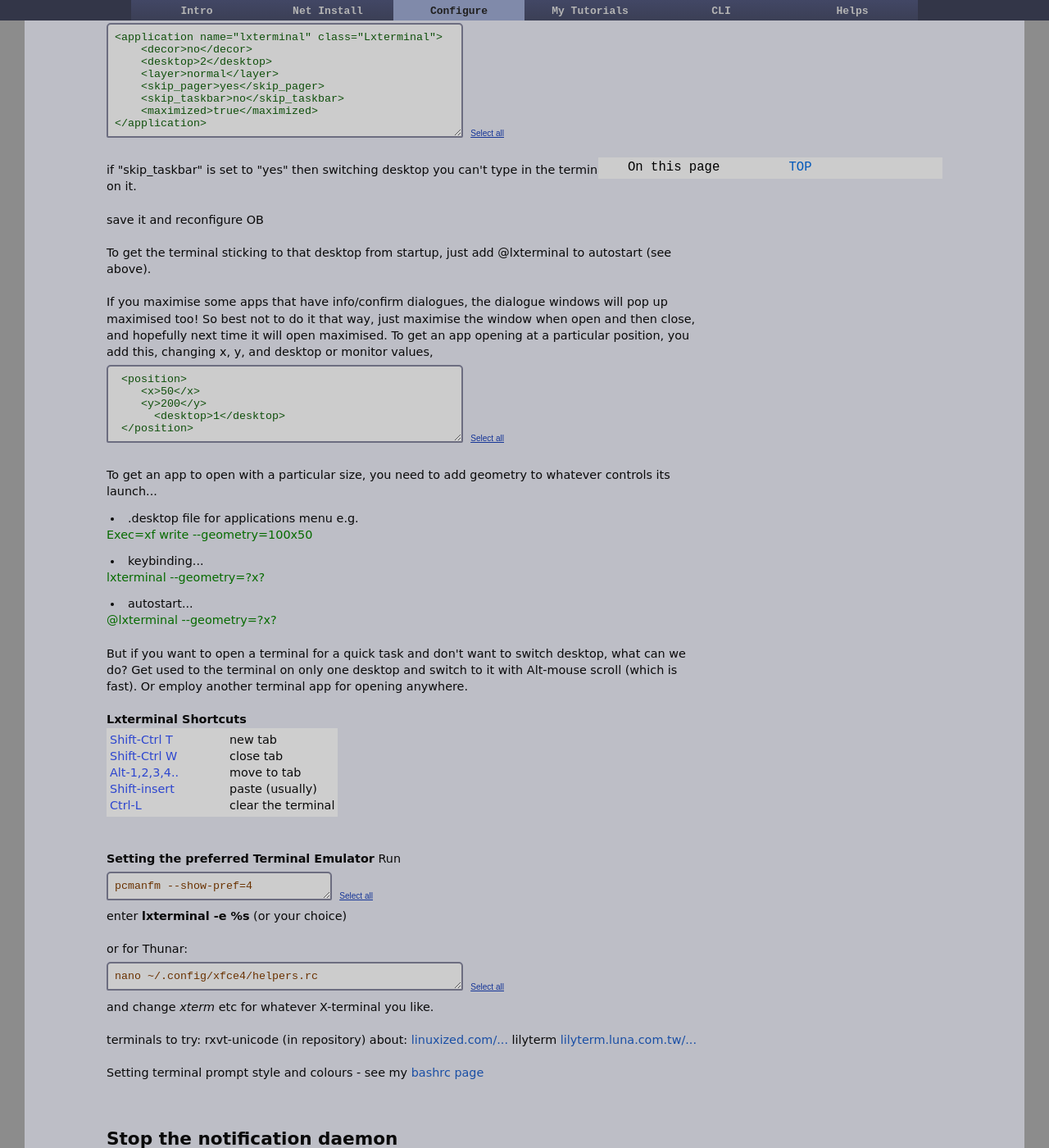
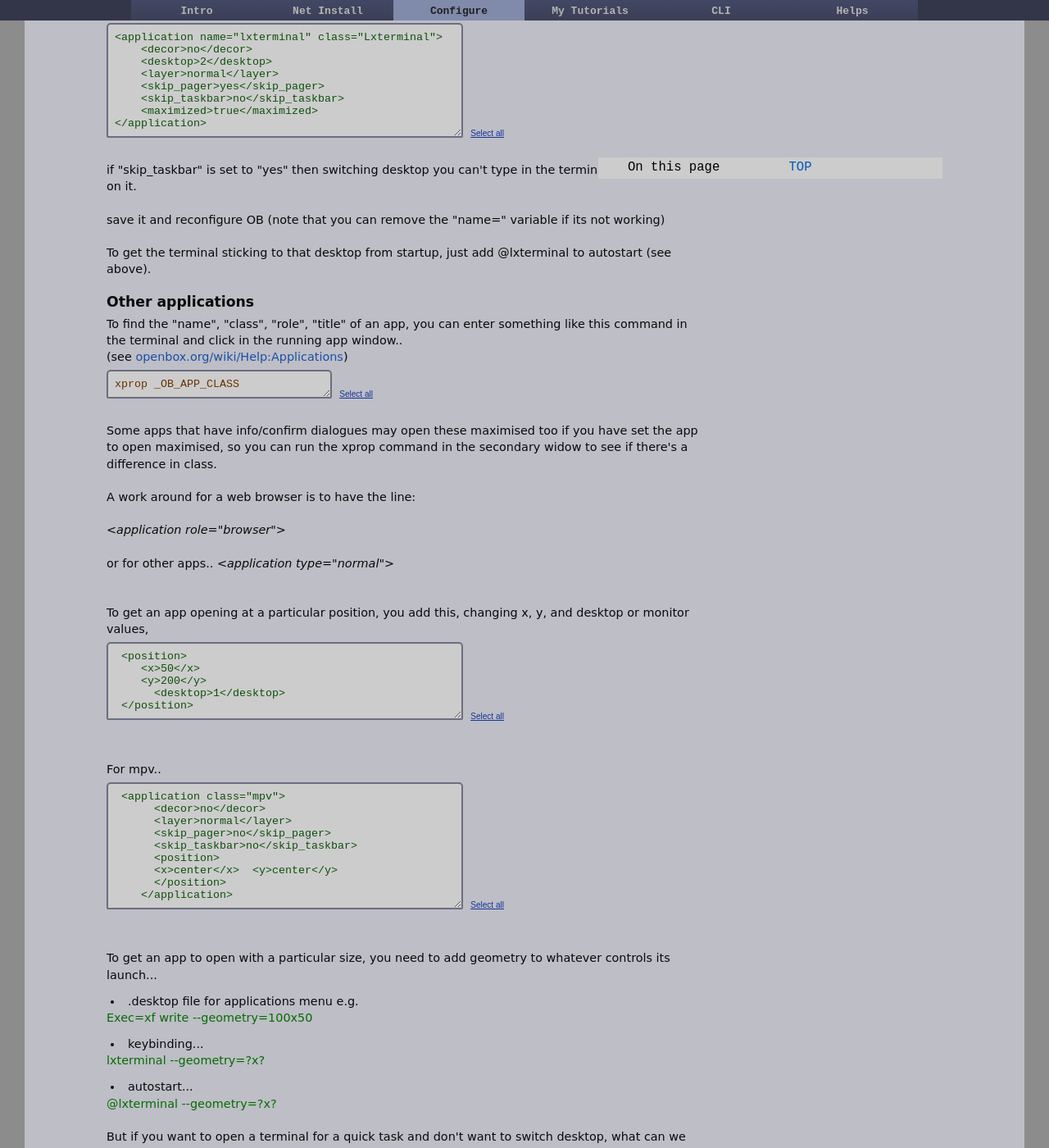
Before and after one commit to dquinton/debian-install, a Jekyll site: the page built from config/lxde-openbox.html, in a window 1280 px wide and 1400 px high, scrolled down 23442 px. Shown: the whole window at 82% size. Built offline with Jekyll 4.4.1, drawn with Linux system fonts in a browser that asks for light colours.

Commit message:
updating pages

```diff
--- a/config/lxde-openbox.html
+++ b/config/lxde-openbox.html
@@ -1402,12 +1402,31 @@
 <br>
 if "skip_taskbar" is set to "yes" then switching desktop you can't type in the terminal without clicking on it.
 <br><br>
-save it and reconfigure OB
+save it and reconfigure OB (note that you can remove the "name=" variable if its not working)
 <br><br>
 To get the terminal sticking to that desktop from startup, just add @lxterminal to autostart (see above).
 <br><br>
-If you maximise some apps that have info/confirm dialogues, the dialogue windows will pop up maximised too!  So best not to do it that way, just maximise the window when open and then close, and hopefully next time it will open maximised.
-
+
+<h3>Other applications</h3>
+
+To find the "name", "class", "role", "title" of an app, you can enter something like this command in the terminal and click in the running app window..<br>
+(see <a href="http://openbox.org/wiki/Help:Applications">openbox.org/wiki/Help:Applications</a>)<br>
+<form>
+<textarea name="T" id="cmd" rows="1" cols="30">
+xprop _OB_APP_CLASS</textarea>
+&nbsp;<input type="button" class="submitLink" value="Select all" onClick="javascript:this.form.T.focus();this.form.T.select();">
+</form>
+<br>
+Some apps that have info/confirm dialogues may open these maximised too if you have set the app to open maximised, so you can run the xprop command in the secondary widow to see if there's a difference in class.
+<br><br>
+A work around for a web browser is to have the line:
+<br><br>
+<i>&#60;application role="browser"></i>
+<br><br>
+or for other apps.. <i>&#60;application type="normal"></i>
+
+
+<br><br><br>
 To get an app opening at a particular position, you add this, changing x, y, and desktop or monitor values,
 
 <form>
@@ -1419,8 +1438,23 @@
  </position></textarea>
 &nbsp;<input type="button" class="submitLink" value="Select all" onClick="javascript:this.form.T.focus();this.form.T.select();">
 </form>
-<br>
-
+<br><br>
+For mpv..
+
+<form>
+<textarea name="T" id="file" rows="9" cols="50">
+ <application class="mpv">
+      <decor>no</decor>
+      <layer>normal</layer>
+      <skip_pager>no</skip_pager>
+      <skip_taskbar>no</skip_taskbar>
+      <position>
+      <x>center</x>  <y>center</y>
+      </position>
+    </application></textarea>
+&nbsp;<input type="button" class="submitLink" value="Select all" onClick="javascript:this.form.T.focus();this.form.T.select();">
+</form>
+<br><br>
 To get an app to open with a particular size, you need to add geometry to whatever controls its launch...
 
 <div class="bullet"><ul><li>.desktop file for applications menu e.g. </li></ul></div>
--- a/netinstall/step4.html
+++ b/netinstall/step4.html
@@ -128,7 +128,7 @@
 <li>web pages can be added to the side panel
 <li>can write notes and make folders
 <li>history can choose sort by date, page address or title, views
-<li>compatible with most chrome extensions
+<li>compatible with most chrome extensions ()
 </ul></div>
 <br>
 I think it is top of the pack
```
